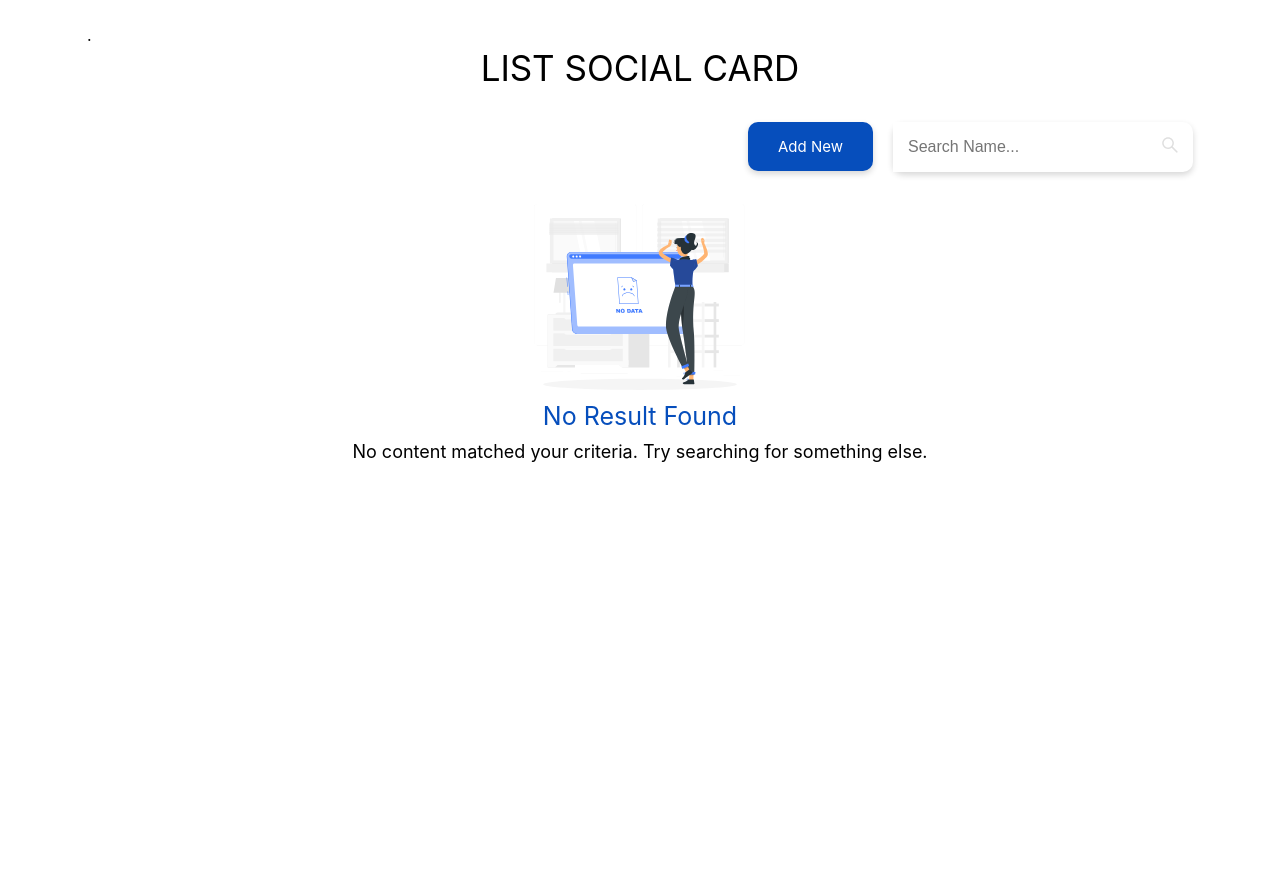
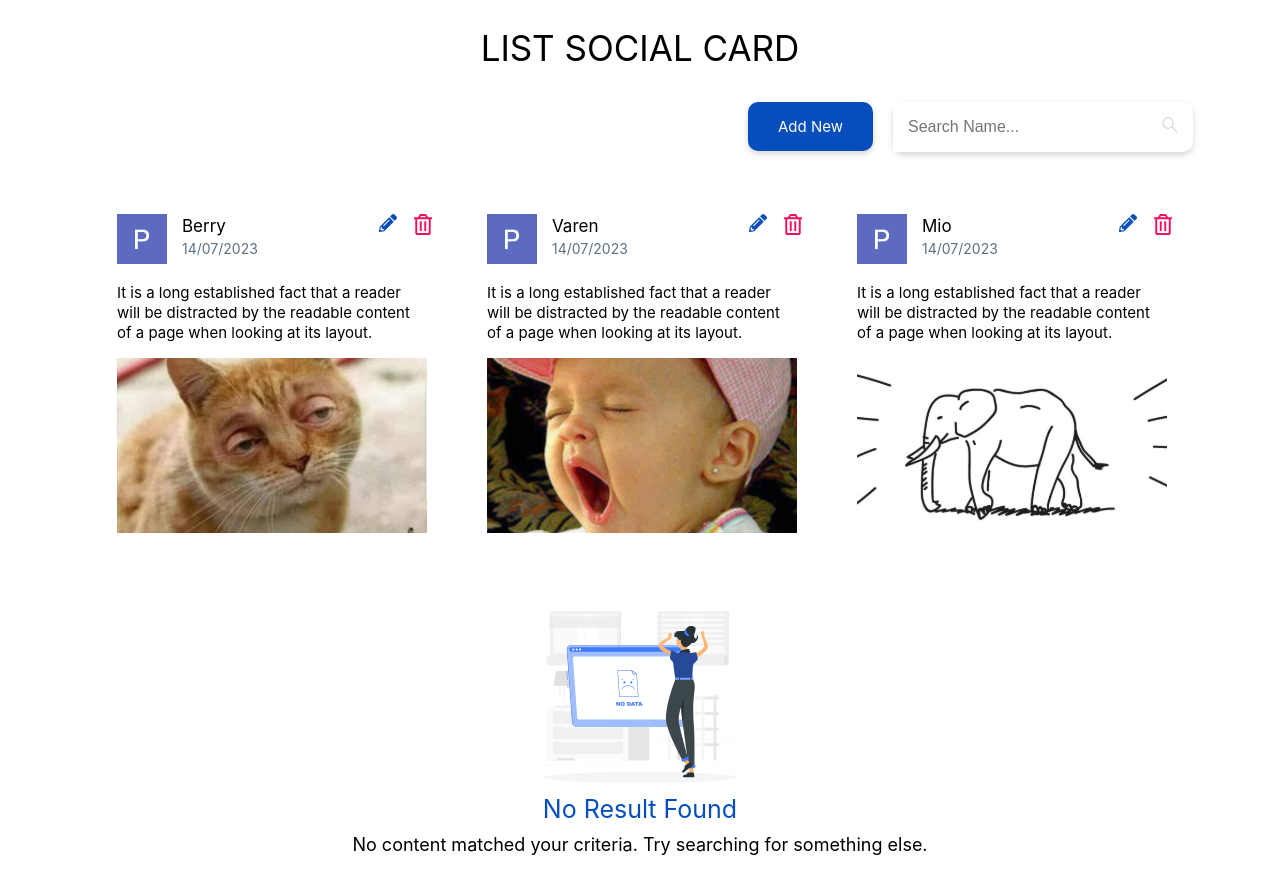
Before and after one commit to Tea-2003/Challege_ListSocialCard, a React (Create React App) app: page / in a window 1280 px wide. Shown: the top 894 px of the page. Before the commit the page ends 800 px from the top, so only its background shows below. Built offline with nearby package versions, Linux system fonts and the light colour scheme.

Commit message:
fix divide component v5

```diff
--- a/package.json
+++ b/package.json
@@ -8,6 +8,7 @@
     "@testing-library/user-event": "^13.5.0",
     "react": "^18.2.0",
     "react-dom": "^18.2.0",
+    "react-router-dom": "^6.15.0",
     "react-scripts": "5.0.1",
     "web-vitals": "^2.1.4"
   },
--- a/src/App.js
+++ b/src/App.js
@@ -1,13 +1,15 @@
 import React from "react";
 import "./App.css";
+import { BrowserRouter as Router, Route, Link } from "react-router-dom";
+
 import NavigationComponent from "./Components/NavigationComponent";
 import CardsComponent from "./Components/CardsComponent";
 import ResultComponent from "./Components/ResultComponent";
 
 function App() {
   return (
+    <Router>
       <div className="container">
-      .
         <div className="header">
           <div className="title">list social card</div>
         </div>
@@ -15,6 +17,7 @@ function App() {
         <CardsComponent />
         <ResultComponent />
       </div>
+    </Router>
   );
 }
 
--- a/src/Components/CardsComponent/cardStyle.module.css
+++ b/src/Components/CardsComponent/cardStyle.module.css
@@ -2,7 +2,7 @@
   padding-top: 30px;
   display: flex;
   /* gap: 30px; */
-  display: none;
+  /* display: none; */
 }
 .cardItem {
   max-width: 310px;
--- a/src/Components/NavigationComponent/navStyle.module.css
+++ b/src/Components/NavigationComponent/navStyle.module.css
@@ -36,4 +36,5 @@
 }
 .search span img {
   padding: 13px;
+  cursor: pointer;
 }
```
Also changed, not shown: 1 other file (tests, documents, lock files or other folders). Lines whose indentation alone changed are shown as unchanged.
